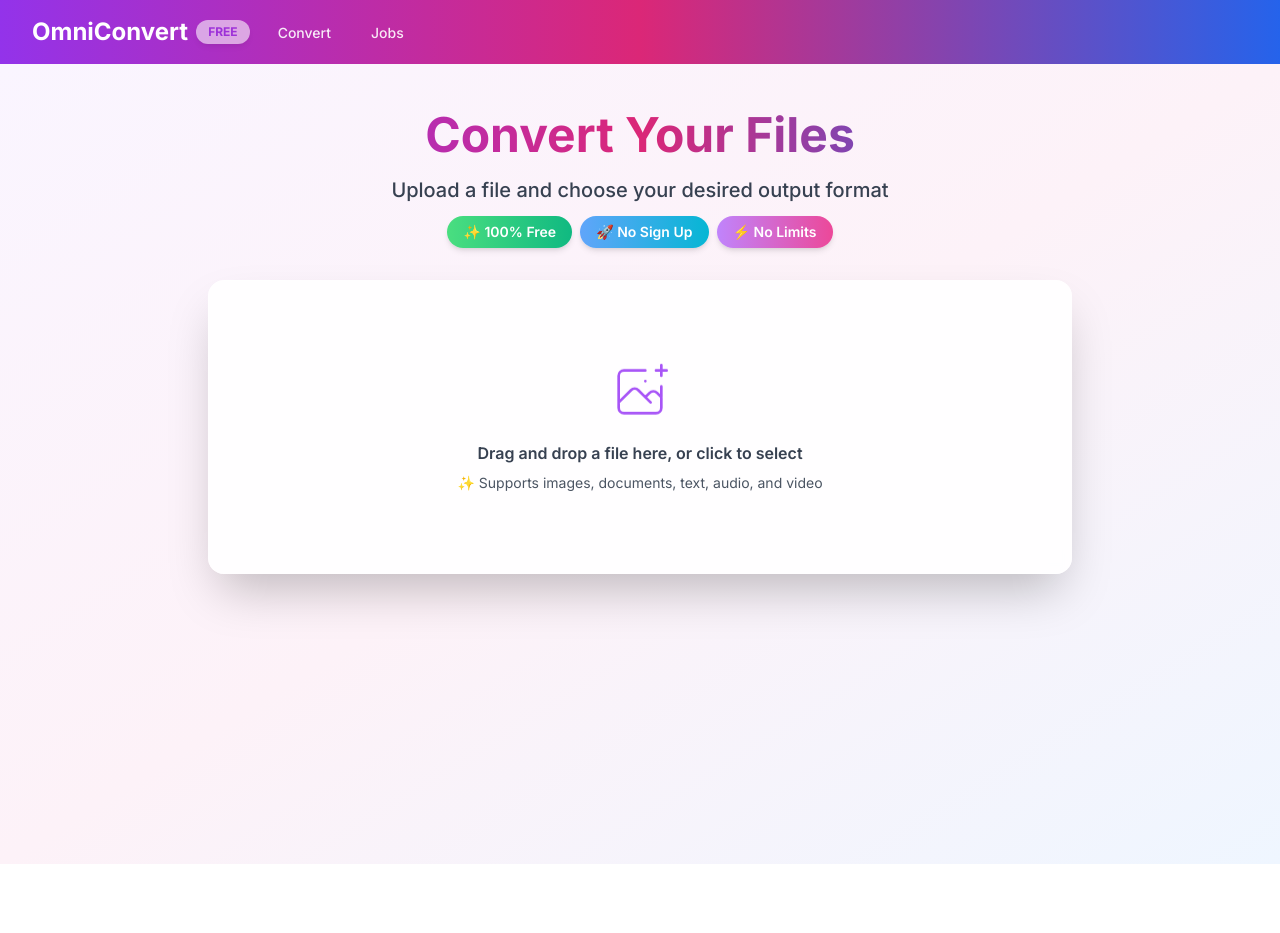
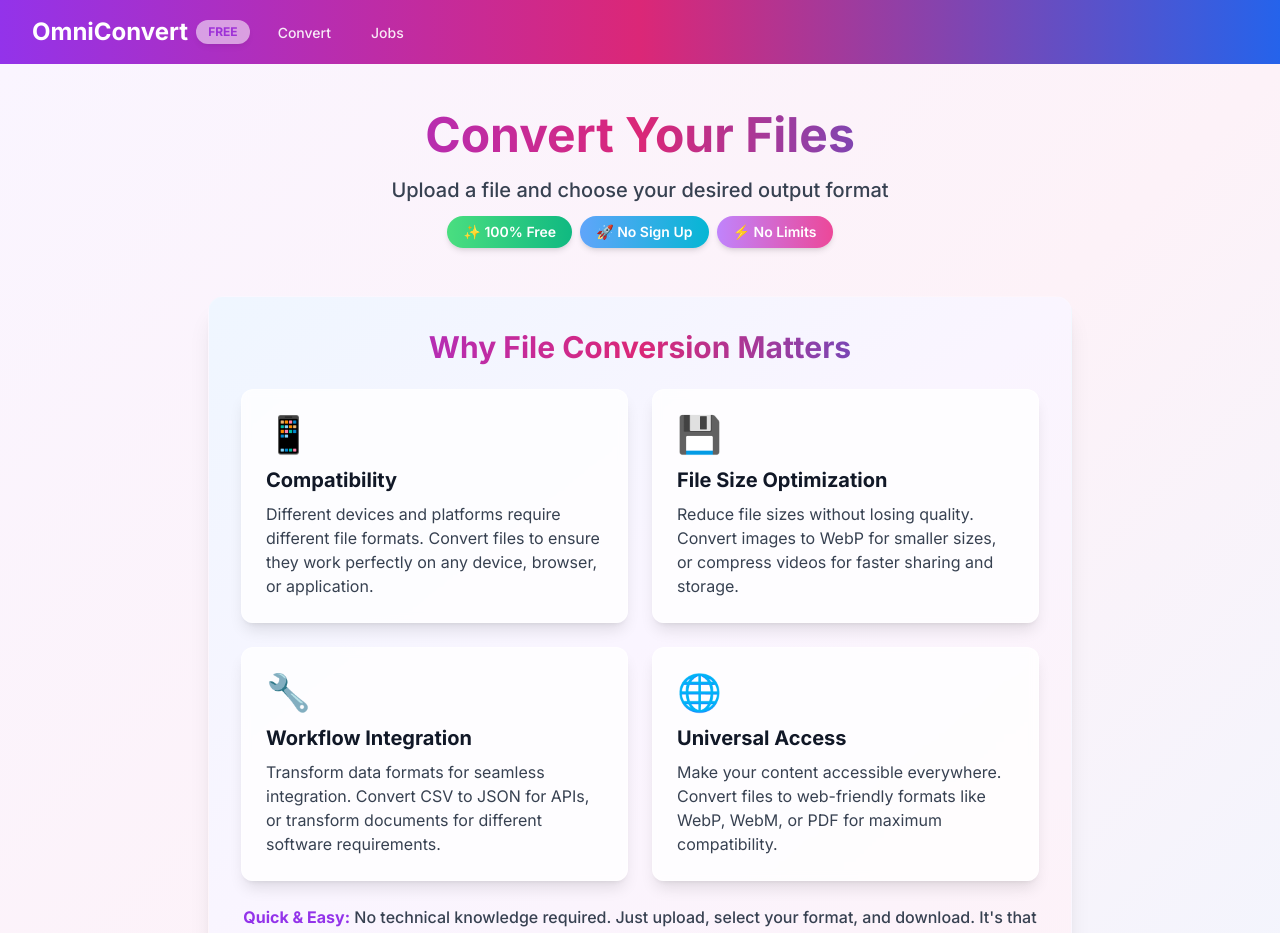
Before and after one commit to draphael123/Convert-files, a Next.js app: page / in a window 1280 px wide. Shown: the top 933 px of the page. Before the commit the page ends 864 px from the top, so only its background shows below. Built offline with nearby package versions, Linux system fonts and the light colour scheme.

Commit message:
Add explanation section about why file conversion is important and useful

```diff
--- a/app/page.tsx
+++ b/app/page.tsx
@@ -135,7 +135,7 @@ export default function Home() {
 
   return (
     <div className="max-w-4xl mx-auto px-4 py-12">
-      <div className="text-center mb-8">
+      <div className="text-center mb-12">
         <h1 className="text-5xl font-bold gradient-text mb-4 animate-float">
           Convert Your Files
         </h1>
@@ -152,6 +152,49 @@ export default function Home() {
           <span className="text-sm bg-gradient-to-r from-purple-400 to-pink-500 text-white px-4 py-1.5 rounded-full font-semibold shadow-md">
             ⚡ No Limits
           </span>
+        </div>
+      </div>
+
+      {/* Why Conversion Matters Section */}
+      <div className="mb-12 bg-gradient-to-br from-blue-50 via-purple-50 to-pink-50 rounded-2xl p-8 border border-white/20 shadow-xl">
+        <h2 className="text-3xl font-bold gradient-text mb-6 text-center">
+          Why File Conversion Matters
+        </h2>
+        <div className="grid md:grid-cols-2 gap-6">
+          <div className="bg-white/80 backdrop-blur-sm rounded-xl p-6 shadow-lg border border-white/40">
+            <div className="text-4xl mb-3">📱</div>
+            <h3 className="text-xl font-bold text-gray-900 mb-2">Compatibility</h3>
+            <p className="text-gray-700">
+              Different devices and platforms require different file formats. Convert files to ensure they work perfectly on any device, browser, or application.
+            </p>
+          </div>
+          <div className="bg-white/80 backdrop-blur-sm rounded-xl p-6 shadow-lg border border-white/40">
+            <div className="text-4xl mb-3">💾</div>
+            <h3 className="text-xl font-bold text-gray-900 mb-2">File Size Optimization</h3>
+            <p className="text-gray-700">
+              Reduce file sizes without losing quality. Convert images to WebP for smaller sizes, or compress videos for faster sharing and storage.
+            </p>
+          </div>
+          <div className="bg-white/80 backdrop-blur-sm rounded-xl p-6 shadow-lg border border-white/40">
+            <div className="text-4xl mb-3">🔧</div>
+            <h3 className="text-xl font-bold text-gray-900 mb-2">Workflow Integration</h3>
+            <p className="text-gray-700">
+              Transform data formats for seamless integration. Convert CSV to JSON for APIs, or transform documents for different software requirements.
+            </p>
+          </div>
+          <div className="bg-white/80 backdrop-blur-sm rounded-xl p-6 shadow-lg border border-white/40">
+            <div className="text-4xl mb-3">🌐</div>
+            <h3 className="text-xl font-bold text-gray-900 mb-2">Universal Access</h3>
+            <p className="text-gray-700">
+              Make your content accessible everywhere. Convert files to web-friendly formats like WebP, WebM, or PDF for maximum compatibility.
+            </p>
+          </div>
+        </div>
+        <div className="mt-6 text-center">
+          <p className="text-gray-700 font-medium">
+            <span className="text-purple-600 font-bold">Quick & Easy:</span> No technical knowledge required.
+            Just upload, select your format, and download. It's that simple!
+          </p>
         </div>
       </div>
 
```
